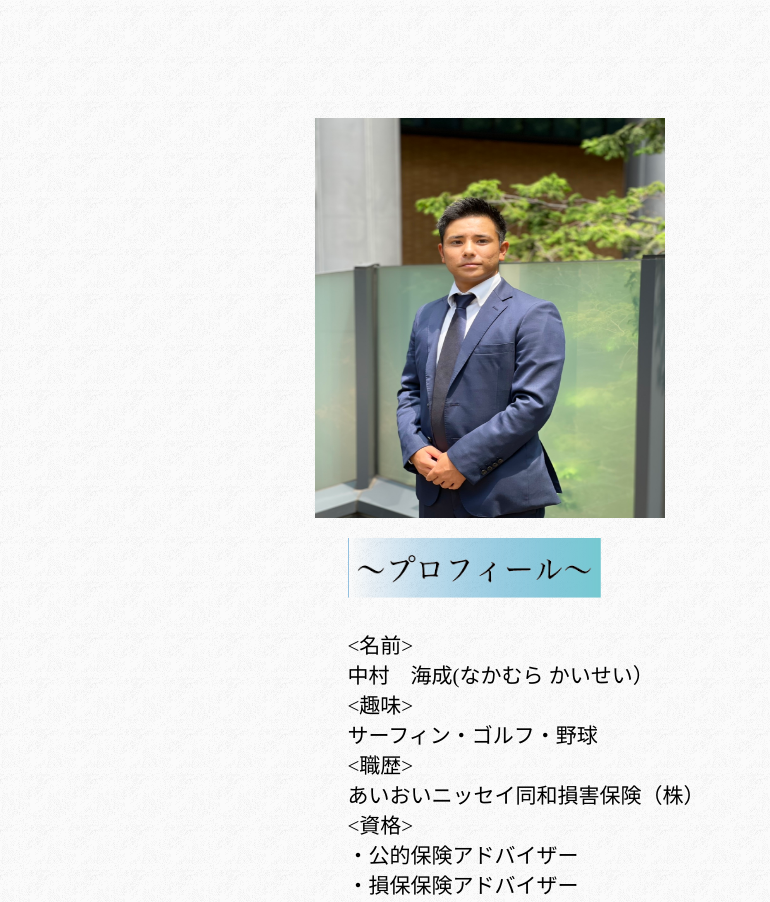
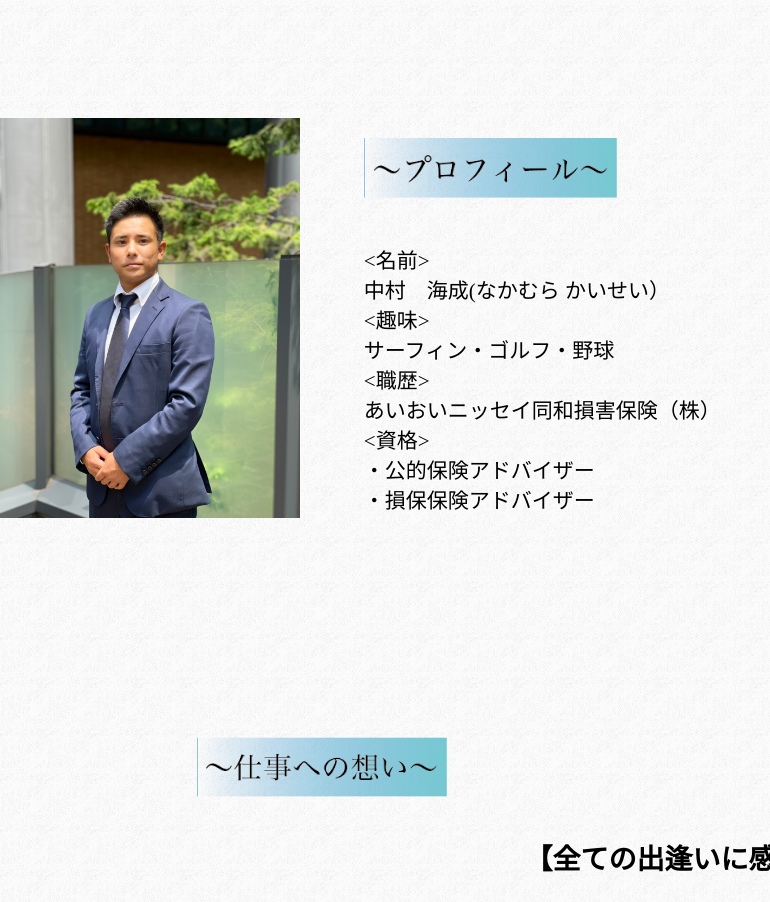
Before and after one commit to manabu-creater/kaisei.profile, a plain HTML site: page index.html in a window 1280 px wide. Shown: the part 865-1767 px from the top of the page, without its empty margins (0-770 px from the left). Drawn offline with Linux system fonts and the light colour scheme.

Commit message:
実験６

```diff
--- a/index.css
+++ b/index.css
@@ -65,8 +65,8 @@ header {
 }
 
 .background {
-/*   display: flex; */
-  width: 650px;
+  display: flex;
+/*   width: 650px; */
   margin: 10% auto 3% auto;
 }
 
```
